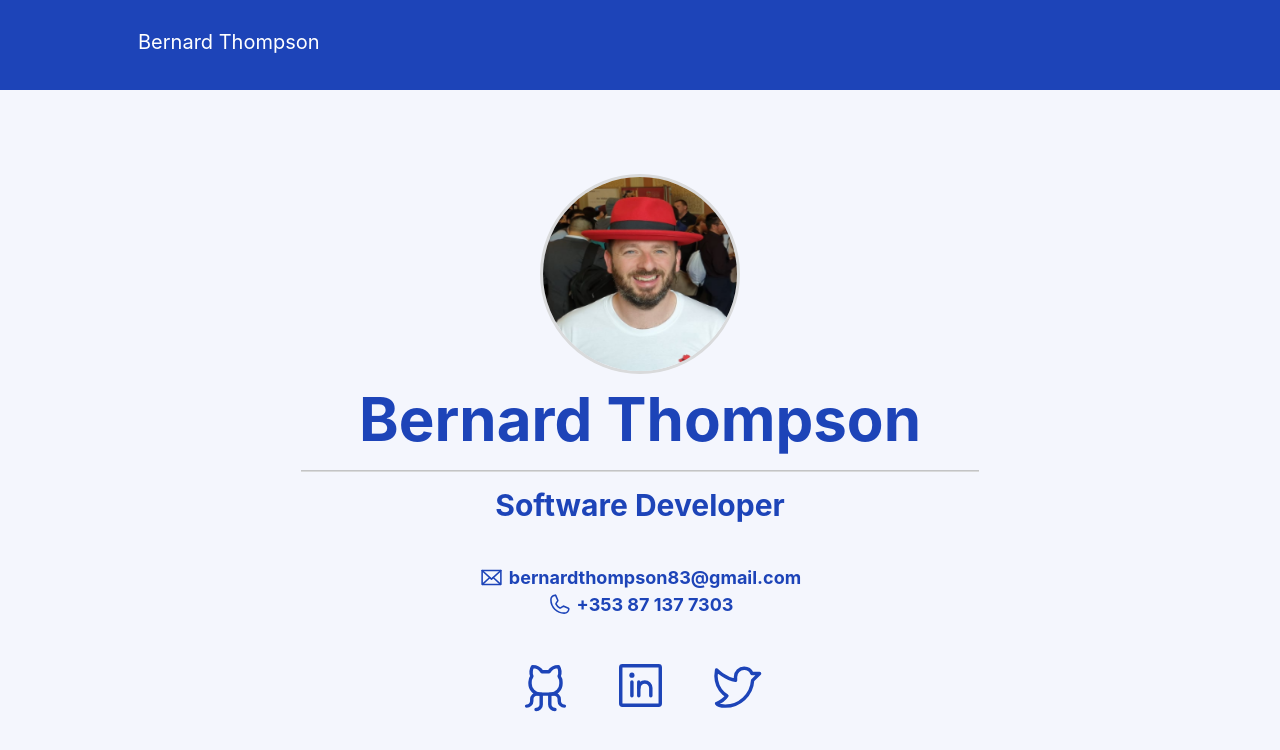
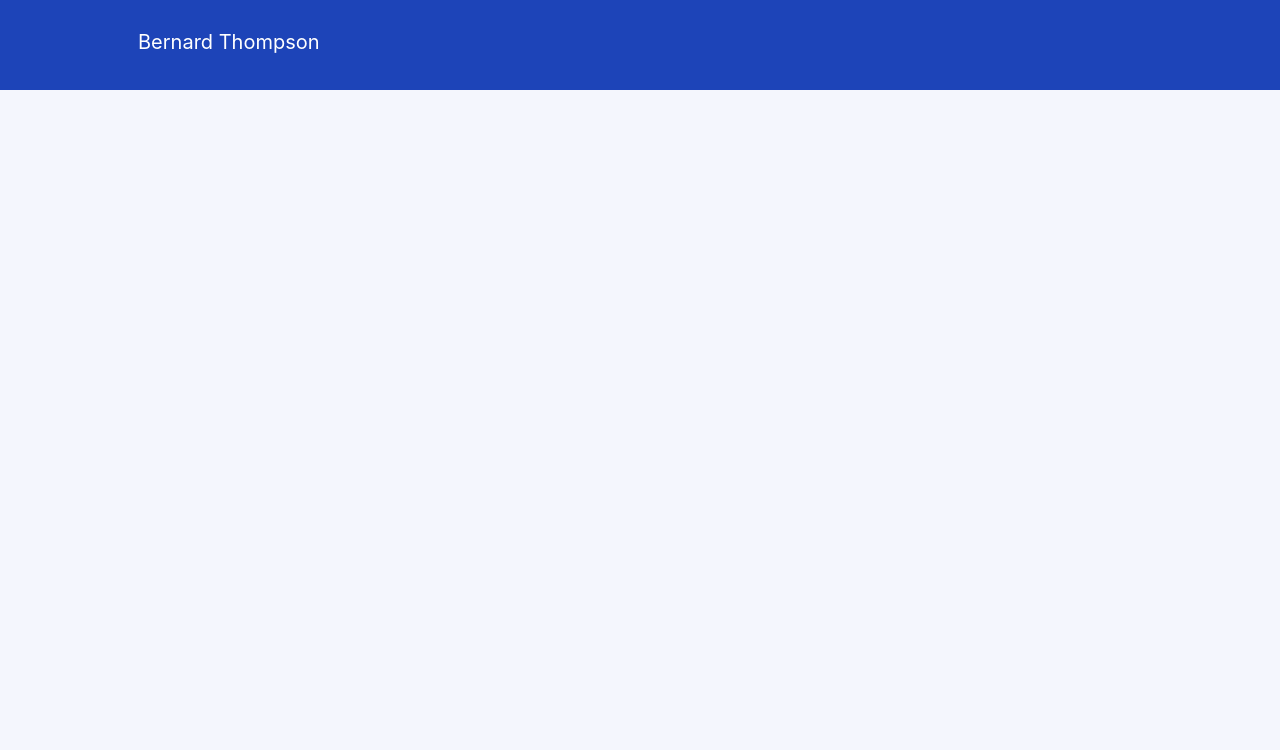
Before and after one commit to bonjo7/bonjo7, a React (Create React App) app: page / in a window 1280 px wide. Shown: the top 750 px of the page. Built offline with nearby package versions, Linux system fonts and the light colour scheme.

Commit message:
fix: nav route

```diff
--- a/src/App.js
+++ b/src/App.js
@@ -12,7 +12,6 @@ function App() {
       <NavBar />
       <div className="wrapper">
       <Route exact path='/bonjo7' component={Bio} />
-      <Route exact path='/' component={Bio} />
       </div>
       </div>
     </Router>
--- a/src/components/NavBar/NavBar.js
+++ b/src/components/NavBar/NavBar.js
@@ -23,7 +23,7 @@ const NavBar = () => {
     <div className={styles.fullWidth}>
     <div className={styles.wrapper}>
     <Navbar className={styles.navBar} expand='lg'>
-      <Navbar.Brand className={styles.link} href='/'>
+      <Navbar.Brand className={styles.link} href='/bonjo7'>
         Bernard Thompson
       </Navbar.Brand>
       <Navbar.Toggle
```
